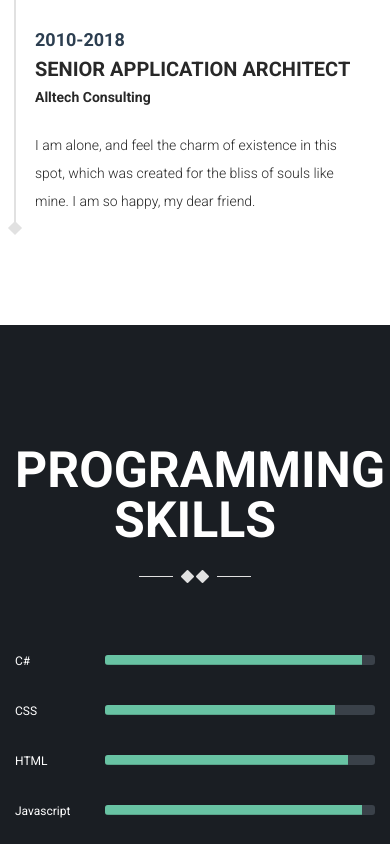
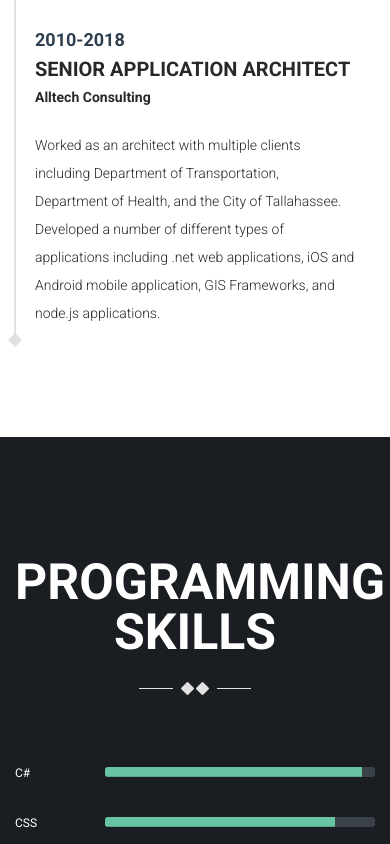
Before and after one commit to jconger/JeremyConger.com, a plain HTML site: page index.html in a window 390 px wide. Shown: the part 3380-4224 px from the top of the page. Drawn offline with Linux system fonts and the light colour scheme; some packages are replaced by stand-ins of ours.

Commit message:
Added alltech experience

```diff
--- a/index.html
+++ b/index.html
@@ -306,8 +306,11 @@
                     <!-- /timeline-heading -->
 
                     <div class="timeline-body">
-                      <p>I am alone, and feel the charm of existence in this spot, which was created for the bliss of souls
-                        like mine. I am so happy, my dear friend.</p>
+                      <p>
+                        Worked as an architect with multiple clients including Department of Transportation, Department of Health, and the City of
+                        Tallahassee. Developed a number of different types of applications including .net web applications,
+                        iOS and Android mobile application, GIS Frameworks, and node.js applications.
+                      </p>
                     </div>
                     <!-- /timeline-body -->
                   </div>
```
